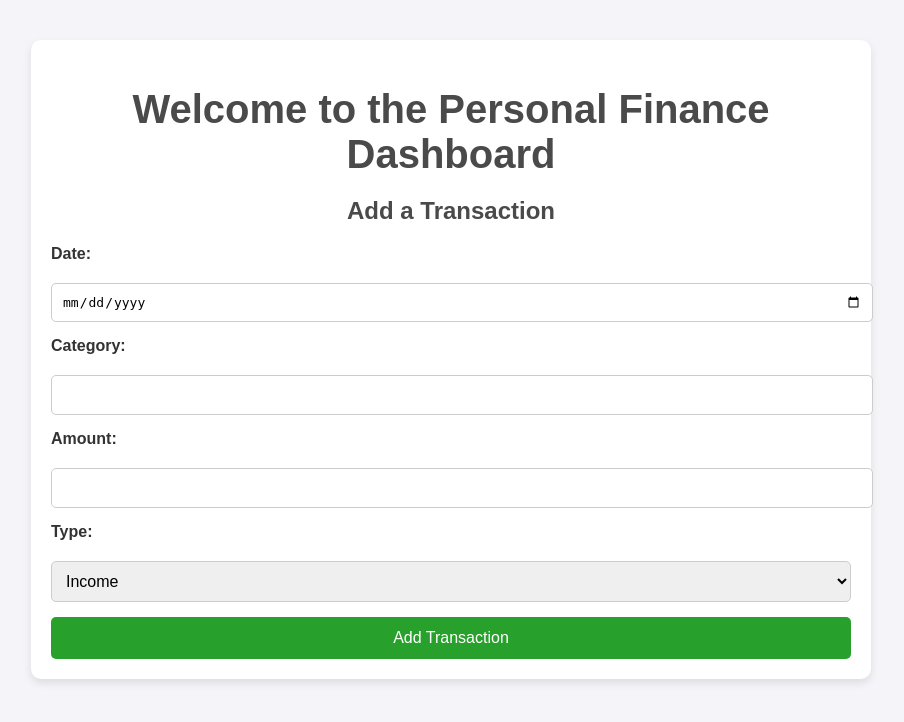
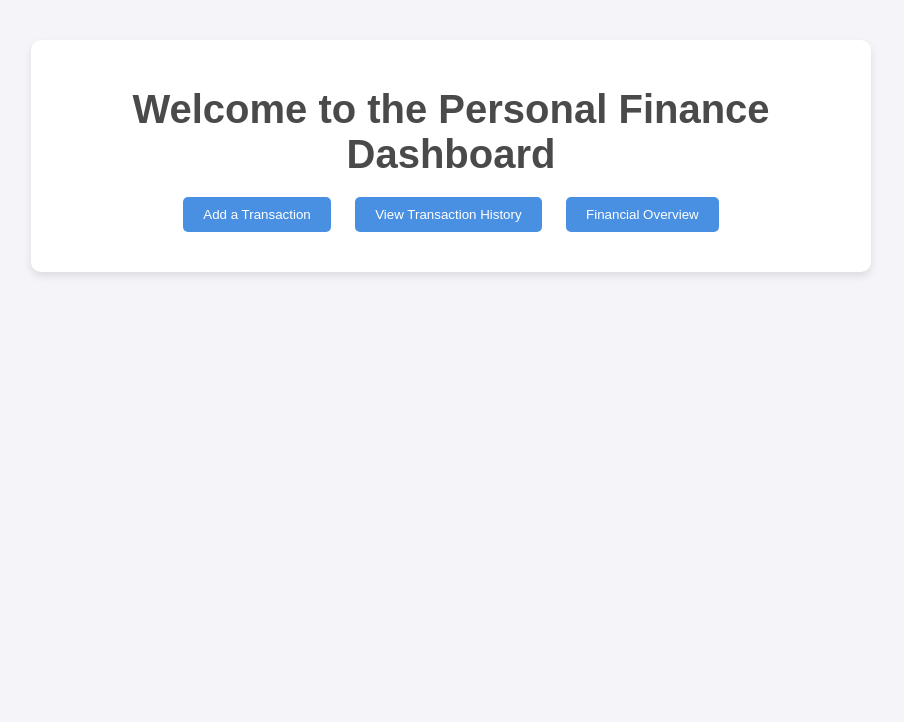
Before and after one commit to JPaek2000/FinDash, a Flask app: page / in a window 1280 px wide. Shown: the top 722 px of the page, without its empty margins (189-1093 px from the left). Run offline with Flask 3, Linux system fonts and the light colour scheme.

Commit message:
Home page functionality: add trans, view history, overview added

```diff
--- a/static/script.js
+++ b/static/script.js
@@ -1,4 +1,11 @@
-//basic js
 document.addEventListener('DOMContentLoaded', function() {
     console.log('Dashboard loaded.');
 });
+
+function showSection(sectionId) {
+    const sections = document.querySelectorAll('.section');
+    sections.forEach(section => {
+        section.style.display = 'none';
+    });
+    document.getElementById(sectionId).style.display = 'block';
+}
--- a/static/styles.css
+++ b/static/styles.css
@@ -30,6 +30,29 @@ h2 {
     text-align: center;
 }
 
+#menu {
+    text-align: center;
+    margin-bottom: 20px;
+}
+
+#menu button {
+    background-color: #4a90e2;
+    color: #fff;
+    padding: 10px 20px;
+    border: none;
+    border-radius: 5px;
+    cursor: pointer;
+    margin: 0 10px;
+}
+
+#menu button:hover {
+    background-color: #357ab7;
+}
+
+.section {
+    display: none;
+}
+
 form {
     display: flex;
     flex-direction: column;
@@ -49,7 +72,7 @@ input, select {
     width: 100%;
 }
 
-button {
+button[type="submit"] {
     background: #28a12c;
     color: #fff;
     padding: 12px;
@@ -59,6 +82,6 @@ button {
     cursor: pointer;
 }
 
-button:hover {
+button[type="submit"]:hover {
     background-color: #218a24;
 }
--- a/templates/index.html
+++ b/templates/index.html
@@ -11,6 +11,13 @@
     <div class="container">
         <h1>Welcome to the Personal Finance Dashboard</h1>
 
+        <div id="menu">
+            <button onclick="showSection('addTransaction')">Add a Transaction</button>
+            <button onclick="showSection('viewHistory')">View Transaction History</button>
+            <button onclick="showSection('financialOverview')">Financial Overview</button>
+        </div>
+
+        <div id="addTransaction" class="section" style="display:none;">
             <h2>Add a Transaction</h2>
             <form action="/add" method="post">
                 <label for="date">Date:</label>
@@ -31,5 +38,16 @@
                 <button type="submit">Add Transaction</button>
             </form>
         </div>
+
+        <div id="viewHistory" class="section" style="display:none;">
+            <h2>Transaction History</h2>
+            <p>Here you can view your transaction history. (Functionality to be added)</p>
+        </div>
+
+        <div id="financialOverview" class="section" style="display:none;">
+            <h2>Financial Overview</h2>
+            <p>Here you can view a summary of your finances. (Functionality to be added)</p>
+        </div>
+    </div>
 </body>
 </html>
```
Lines whose indentation alone changed are shown as unchanged.
